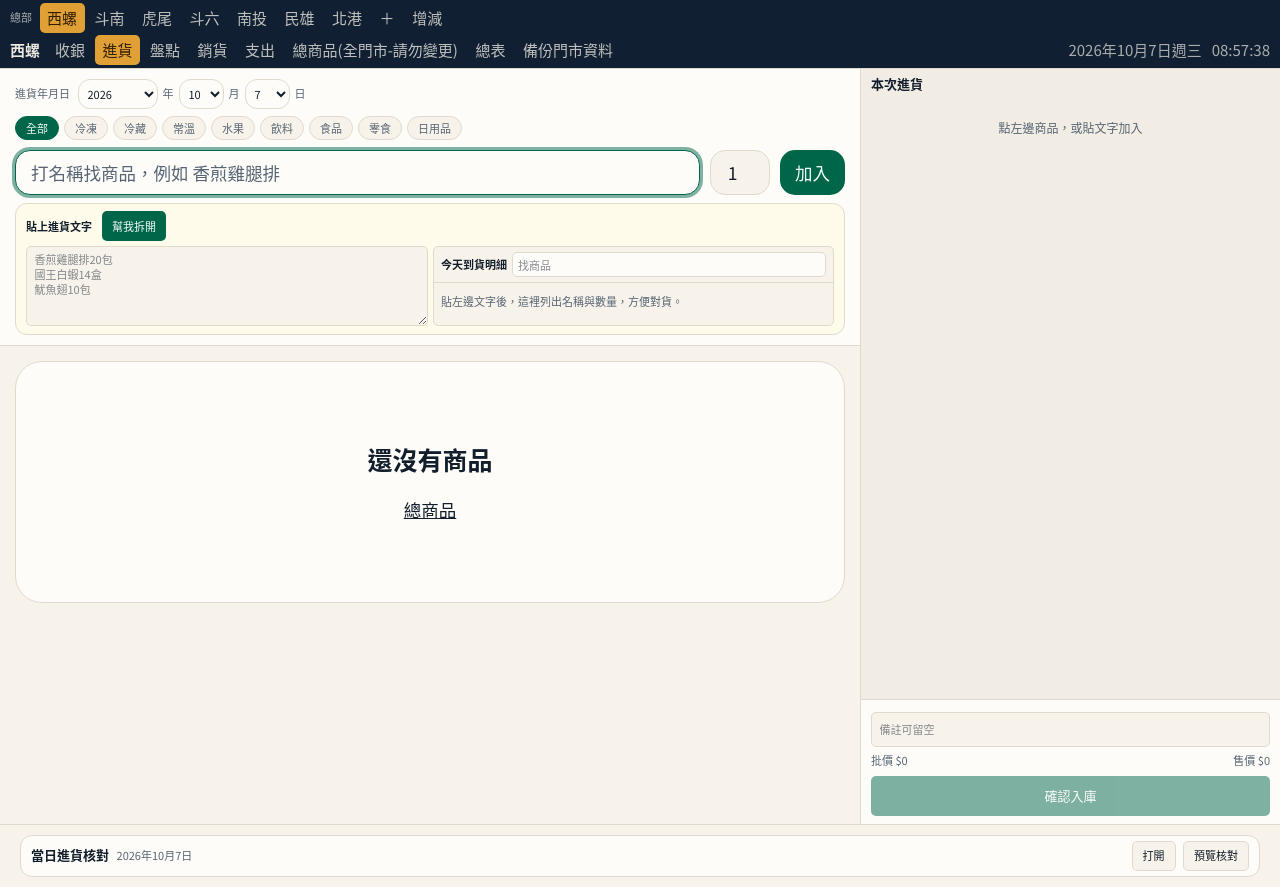
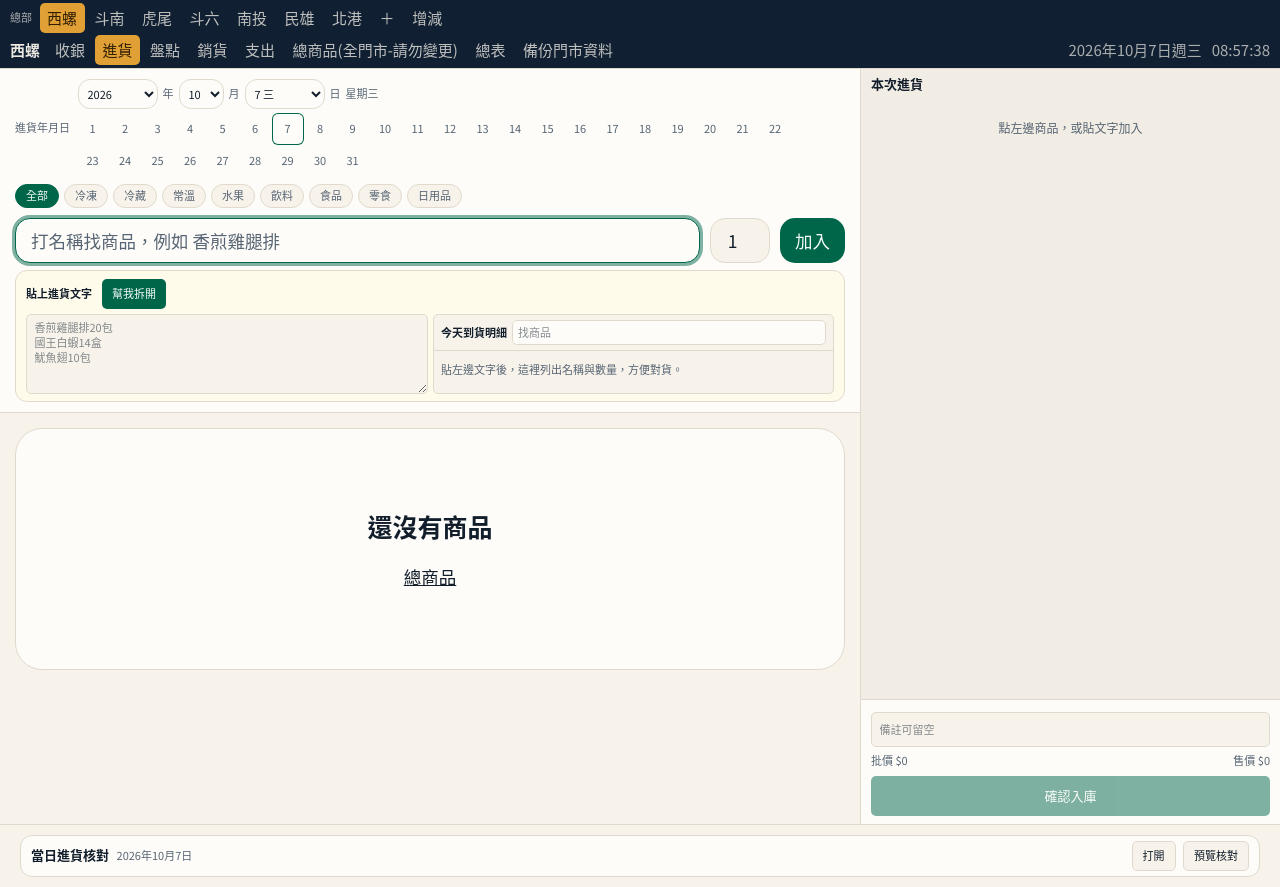
Before and after one commit to samsam60076-maker/sop, a Next.js app in the folder men-shi-pos/: page /purchases in a window 1280 px wide. Built offline with nearby package versions, Linux system fonts and the light colour scheme.

Commit message:
進貨日期顯示星期，有進貨的日子標綠色。
下拉可看出星期幾，該月有登記的日期會變色，方便查前幾天進貨。

```diff
--- a/men-shi-pos/components/purchases-view.tsx
+++ b/men-shi-pos/components/purchases-view.tsx
@@ -78,6 +78,13 @@ export function PurchasesView() {
     (sum, line) => sum + (Number(line.qty) || 0),
     0,
   );
+  const purchaseDays = useMemo(() => {
+    const days = new Set<string>();
+    for (const purchase of state.purchases) {
+      days.add(toInputDate(new Date(purchase.createdAt)));
+    }
+    return days;
+  }, [state.purchases]);
   const dayPurchases = useMemo(
     () =>
       state.purchases.filter(
@@ -498,6 +505,7 @@ export function PurchasesView() {
               id="purchase-date"
               value={purchaseDate}
               onChange={setPurchaseDate}
+              markedDates={purchaseDays}
             />
           </div>
           <div className="mb-1.5 flex gap-1 overflow-x-auto pb-0.5">
--- a/men-shi-pos/components/ymd-picker.tsx
+++ b/men-shi-pos/components/ymd-picker.tsx
@@ -2,6 +2,17 @@
 
 import { toInputDate } from "@/lib/format";
 import { cn } from "@/lib/utils";
+
+const WEEKDAY_LONG = [
+  "星期日",
+  "星期一",
+  "星期二",
+  "星期三",
+  "星期四",
+  "星期五",
+  "星期六",
+];
+const WEEKDAY_SHORT = ["日", "一", "二", "三", "四", "五", "六"];
 
 const selectClass =
   "h-12 rounded-lg border border-input bg-card px-2 text-lg outline-none focus-visible:border-ring focus-visible:ring-3 focus-visible:ring-ring/50";
@@ -26,6 +37,10 @@ function join(year: number, month: number, day: number) {
   return toInputDate(new Date(year, month - 1, safeDay));
 }
 
+function weekdayIndex(year: number, month: number, day: number) {
+  return new Date(year, month - 1, day).getDay();
+}
+
 export function YmdPicker({
   id,
   value,
@@ -34,6 +49,7 @@ export function YmdPicker({
   tiny = false,
   allowEmpty = false,
   futureYears = false,
+  markedDates,
 }: {
   id?: string;
   value: string;
@@ -42,6 +58,7 @@ export function YmdPicker({
   tiny?: boolean;
   allowEmpty?: boolean;
   futureYears?: boolean;
+  markedDates?: Iterable<string>;
 }) {
   const empty = allowEmpty && !value;
   const current = parse(value);
@@ -51,13 +68,21 @@ export function YmdPicker({
     : Array.from({ length: 6 }, (_, index) => thisYear - 4 + index);
   const maxDay = daysInMonth(current.year, current.month);
   const small = compact || tiny;
+  const marked = markedDates ? new Set(markedDates) : null;
+  const selectedDay = Math.min(current.day, maxDay);
+  const selectedIso = join(current.year, current.month, selectedDay);
+  const selectedMarked = Boolean(marked?.has(selectedIso));
   const box = tiny
     ? "h-6 rounded-md border border-input bg-card px-1 text-[11px] outline-none focus-visible:border-ring focus-visible:ring-2 focus-visible:ring-ring/50"
     : compact
       ? "h-7 rounded-md border border-input bg-card px-1.5 text-xs outline-none focus-visible:border-ring focus-visible:ring-2 focus-visible:ring-ring/50"
       : selectClass;
+  const weekday = empty
+    ? ""
+    : WEEKDAY_LONG[weekdayIndex(current.year, current.month, selectedDay)];
 
   return (
+    <div className="flex min-w-0 flex-col gap-1">
       <div className="flex flex-wrap items-center gap-1">
         <label className="flex items-center gap-1">
           <select
@@ -85,7 +110,14 @@ export function YmdPicker({
               </option>
             ))}
           </select>
-        <span className={cn(small ? "text-[11px]" : "text-sm", "text-muted-foreground")}>年</span>
+          <span
+            className={cn(
+              small ? "text-[11px]" : "text-sm",
+              "text-muted-foreground",
+            )}
+          >
+            年
+          </span>
         </label>
         <label className="flex items-center gap-1">
           <select
@@ -103,19 +135,33 @@ export function YmdPicker({
             aria-label="月"
           >
             {allowEmpty ? <option value="">—</option> : null}
-          {Array.from({ length: 12 }, (_, index) => index + 1).map((month) => (
+            {Array.from({ length: 12 }, (_, index) => index + 1).map(
+              (month) => (
                 <option key={month} value={month}>
                   {month}
                 </option>
-          ))}
+              ),
+            )}
           </select>
-        <span className={cn(small ? "text-[11px]" : "text-sm", "text-muted-foreground")}>月</span>
+          <span
+            className={cn(
+              small ? "text-[11px]" : "text-sm",
+              "text-muted-foreground",
+            )}
+          >
+            月
+          </span>
         </label>
         <label className="flex items-center gap-1">
           <select
             name={id ? `${id}-day` : "sale-day"}
-          className={cn(box, tiny ? "w-9" : compact ? "w-11" : "w-20")}
-          value={empty ? "" : Math.min(current.day, maxDay)}
+            className={cn(
+              box,
+              marked ? (tiny ? "w-16" : compact ? "w-[4.5rem]" : "w-24") : tiny ? "w-9" : compact ? "w-11" : "w-20",
+              selectedMarked &&
+                "border-emerald-500 bg-emerald-50 font-semibold text-emerald-900",
+            )}
+            value={empty ? "" : selectedDay}
             onChange={(event) => {
               const day = Number(event.target.value);
               if (!day) {
@@ -127,14 +173,81 @@ export function YmdPicker({
             aria-label="日"
           >
             {allowEmpty ? <option value="">—</option> : null}
-          {Array.from({ length: maxDay }, (_, index) => index + 1).map((day) => (
-            <option key={day} value={day}>
+            {Array.from({ length: maxDay }, (_, index) => index + 1).map(
+              (day) => {
+                const iso = join(current.year, current.month, day);
+                const hasRecord = Boolean(marked?.has(iso));
+                const short =
+                  WEEKDAY_SHORT[
+                    weekdayIndex(current.year, current.month, day)
+                  ];
+                return (
+                  <option
+                    key={day}
+                    value={day}
+                    className={hasRecord ? "bg-emerald-50 font-semibold" : undefined}
+                  >
+                    {marked
+                      ? `${day} ${short}${hasRecord ? " ●" : ""}`
+                      : day}
+                  </option>
+                );
+              },
+            )}
+          </select>
+          <span
+            className={cn(
+              small ? "text-[11px]" : "text-sm",
+              "text-muted-foreground",
+            )}
+          >
+            日
+          </span>
+        </label>
+        {empty ? null : (
+          <span
+            className={cn(
+              small ? "text-[11px]" : "text-sm",
+              "font-medium",
+              selectedMarked ? "text-emerald-800" : "text-muted-foreground",
+            )}
+          >
+            {weekday}
+          </span>
+        )}
+      </div>
+      {marked && !empty ? (
+        <div className="flex max-w-xl flex-wrap gap-0.5">
+          {Array.from({ length: maxDay }, (_, index) => index + 1).map(
+            (day) => {
+              const iso = join(current.year, current.month, day);
+              const hasRecord = marked.has(iso);
+              const selected = day === selectedDay;
+              return (
+                <button
+                  key={day}
+                  type="button"
+                  onClick={() => onChange(iso)}
+                  title={
+                    hasRecord
+                      ? `${iso} ${WEEKDAY_LONG[weekdayIndex(current.year, current.month, day)]} 有進貨`
+                      : `${iso} ${WEEKDAY_LONG[weekdayIndex(current.year, current.month, day)]}`
+                  }
+                  className={cn(
+                    "h-6 min-w-6 rounded px-1 text-center text-[11px] tabular-nums",
+                    selected && "ring-1 ring-primary",
+                    hasRecord
+                      ? "bg-emerald-100 font-semibold text-emerald-900"
+                      : "text-muted-foreground hover:bg-muted",
+                  )}
+                >
                   {day}
-            </option>
-          ))}
-        </select>
-        <span className={cn(small ? "text-[11px]" : "text-sm", "text-muted-foreground")}>日</span>
-      </label>
+                </button>
+              );
+            },
+          )}
+        </div>
+      ) : null}
     </div>
   );
 }
--- a/men-shi-pos/render.yaml
+++ b/men-shi-pos/render.yaml
@@ -13,4 +13,4 @@ services:
       - key: NODE_ENV
         value: production
       - key: DEPLOY_MARK
-        value: "2026-10-08-hide-expense-hint"
+        value: "2026-10-09-purchase-weekday"
```
Lines whose indentation alone changed are shown as unchanged.
